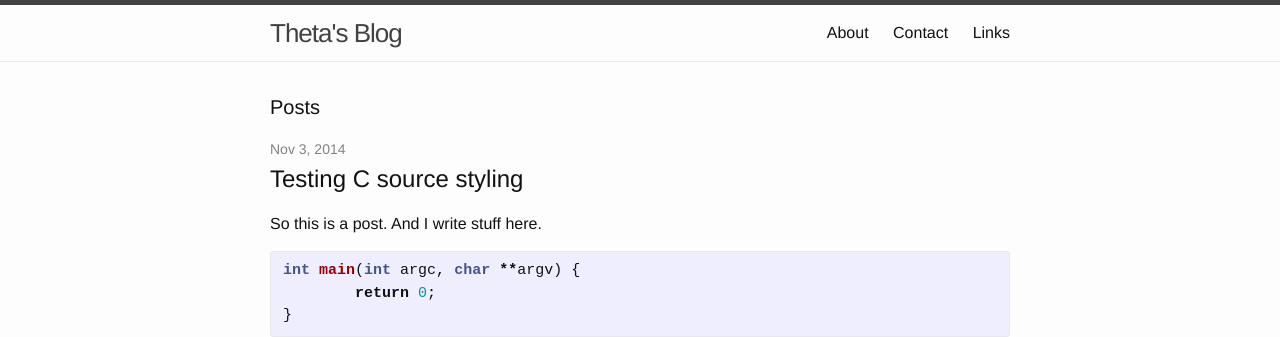
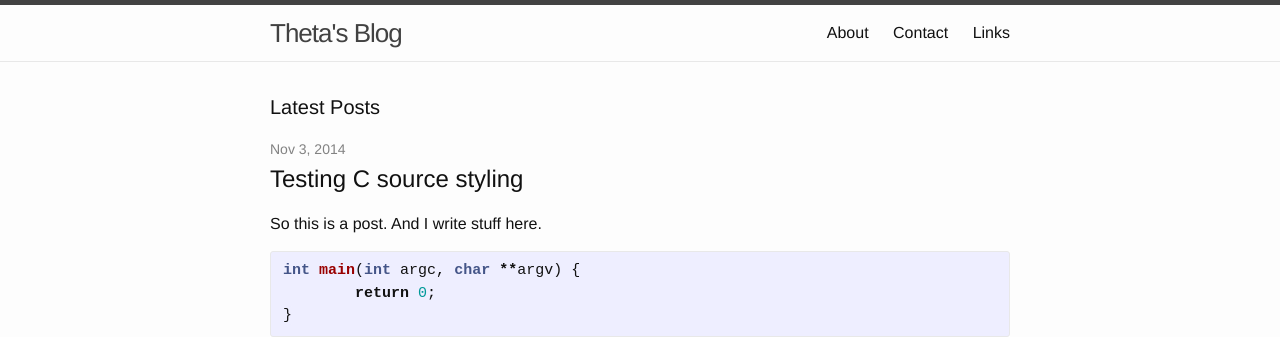
Before and after one commit to theta43/blog_site, a Jekyll site: the page built from index.html, in a window 1280 px wide. Shown: the top 337 px of the page. Built offline with Jekyll 4.4.1, drawn with Linux system fonts in a browser that asks for light colours.

Commit message:
Removed unused plugin. Renamed 'Posts' to 'Latest Posts'

```diff
--- a/index.html
+++ b/index.html
@@ -4,7 +4,7 @@
 
 <div class="home">
 
-  <h1 class="page-heading">Posts</h1>
+  <h1 class="page-heading">Latest Posts</h1>
 
   <ul class="post-list">
     {% for post in site.posts %}
```
